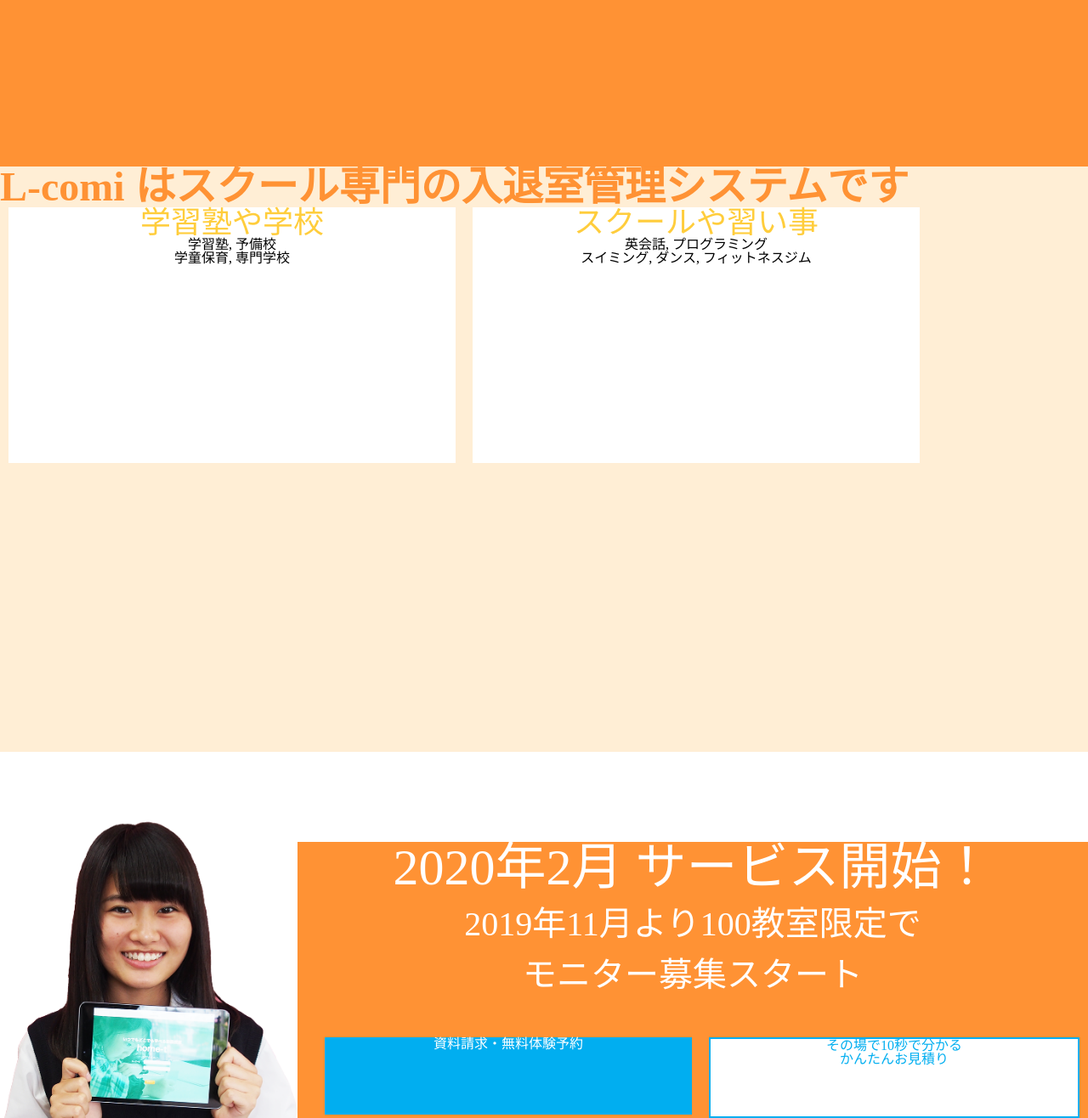
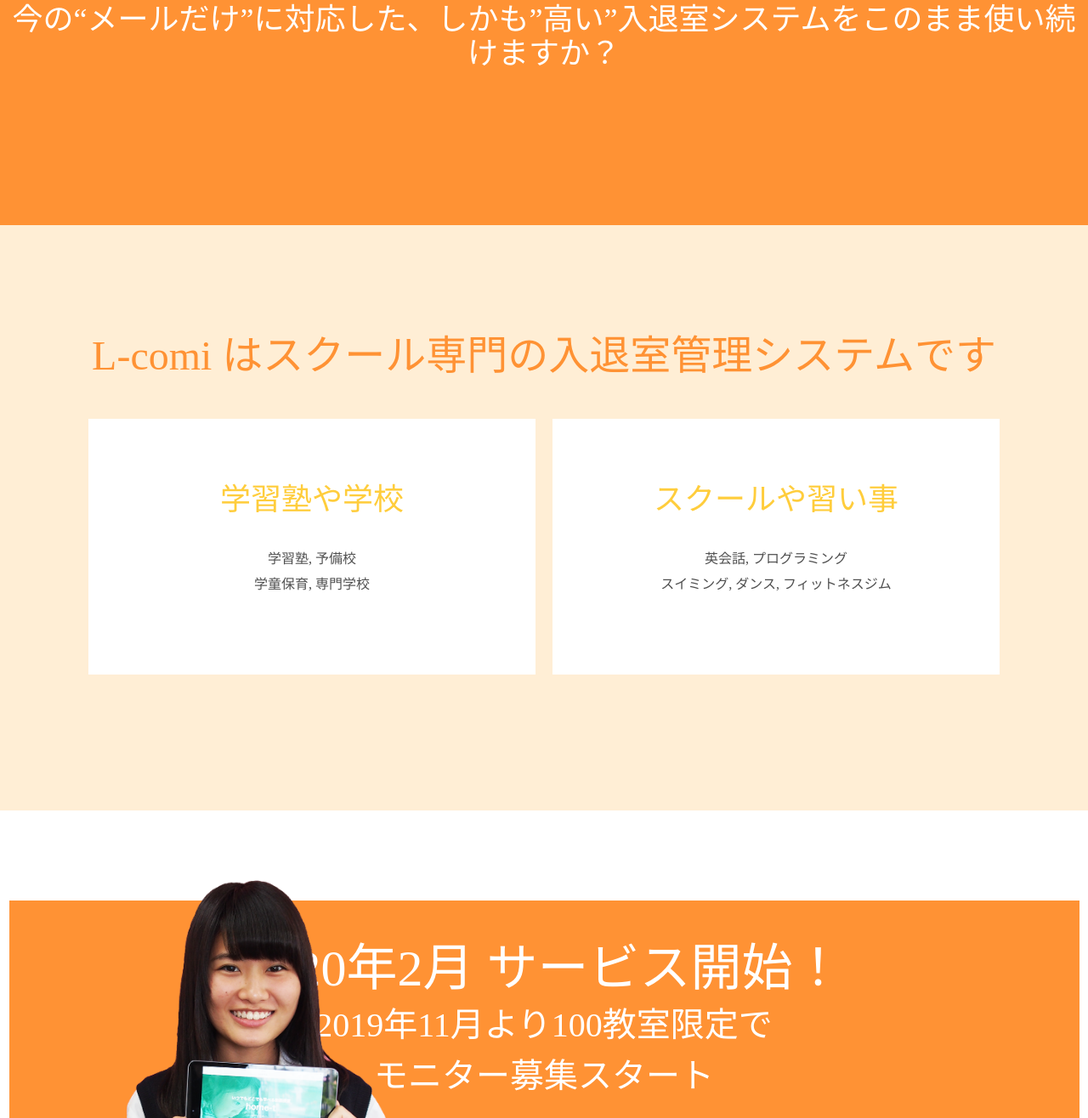
Before and after one commit to satomi-ya/L-comi, a website: page index.html in a window 1280 px wide. Shown: the part 1484-2800 px from the top of the page at 85% size. Drawn offline with Linux system fonts and the light colour scheme.

Commit message:
Githubに紐づけたのでテスト

```diff
--- a/index.html
+++ b/index.html
@@ -15,7 +15,7 @@
       </div>
       <div class="title_box">
         <p>LINE・メール両対応の<br>スクール向け入退室管理システム<br>
-        L-comi</p>
+        <span class="logotitle">L-comi</span></p>
       </div>
 
     </div>
@@ -49,7 +49,8 @@
           <img class="girl" src="img/girl.png" alt="">
           <div class="service_startbox">
             <p class="service_start_title">2020年2月 サービス開始！<br>
-              <span class="service_start_message">2019年11月より100教室限定で<br>モニター募集スタート</span></p>
+              <span class="service_start_message">2019年11月より100教室限定で<br>
+                モニター募集スタート</span></p>
               <div class="button">
                 <div class="reservation">
                   <p>資料請求・無料体験予約</p>
--- a/scss/style.scss
+++ b/scss/style.scss
@@ -44,16 +44,22 @@
         top: 28%;
         left: 34%;
         p {
+          margin-top: 30px;
           color: #fff;
           text-align: center;
-
+          line-height: 50px;
+        }
+        .logotitle {
+          font-size: 60px;
+          font-weight: bold;
         }
       }
     }
     .product_message {
       .product_messagebox {
         background-color: #ff9234;
-        height: 911.31px;
+        height: 800px;
+        padding-top: 180px;
         h1, p {
           color: #fff;
           text-align: center;
@@ -74,12 +80,18 @@
         .service_description {
           background-color: #ffeed5;
           height: 689px;
+          text-align: center;
           h2 {
+            padding-top: 130px;
+            margin-bottom: 50px;
             color: #ff9234;
             font-size: 48px;
+            font-weight: normal;
           }
           .schoolboxs {
             display: flex;
+            justify-content: center;
+            align-items: center;
             .schoolbox {
               background-color: #fff;
               width: 526px;
@@ -88,8 +100,14 @@
               margin-right: 10px;
               text-align: center;
               .shooltitle {
+                padding-top: 80px;
+                margin-bottom: 40px;
                 color: #ffcd3c;
                 font-size: 36px;
+              }
+              p {
+                line-height: 30px;
+                color: #505050;
               }
             }
           }
@@ -99,6 +117,11 @@
           display: flex;
           justify-content: center;
           align-items: center;
+          position: relative;
+          img {
+            position: absolute;
+            left: 10%;
+          }
           .service_startbox {
             width: 1259px;
             height: 477px;
@@ -109,6 +132,7 @@
             }
             .service_start_title {
               font-size: 60px;
+              margin-top: 50px;
               .service_start_message {
                 font-size: 40px;
               }
@@ -118,9 +142,10 @@
               display: flex;
               justify-content: flex-end;
               .reservation, .estimate {
+                font-size: 30px;
                 width: 432px;
                 height: 91.01px;
-                margin: 50px 10px;
+                margin: 80px 10px;
               }
               .reservation {
                 background-color: #01aef0;
```
Also changed, not shown: css/style.css.
